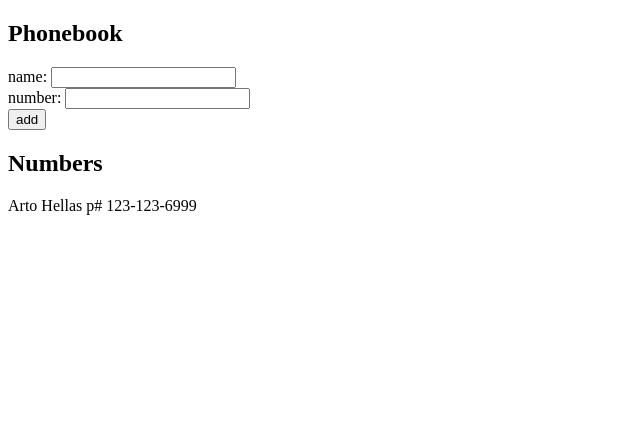
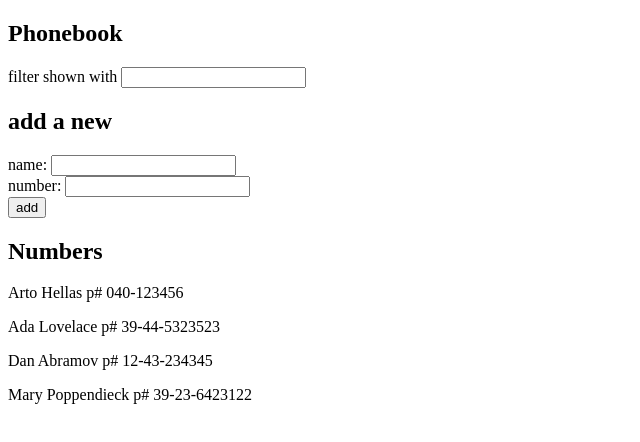
Before and after one commit to DeviantSchemist/fullstackopen_phonebook, a React (Vite) app: page / in a window 1280 px wide. Shown: the top 442 px of the page, without its empty margins (0-640 px from the left). Built offline with nearby package versions, Linux system fonts and the light colour scheme.

Commit message:
exercise 2.9

```diff
--- a/src/App.jsx
+++ b/src/App.jsx
@@ -2,14 +2,20 @@
 
 const App = () => {
   const [persons, setPersons] = useState([
-    { name: 'Arto Hellas', phone: '123-123-6999' }
+    { name: 'Arto Hellas', number: '040-123456', id: 1 },
+    { name: 'Ada Lovelace', number: '39-44-5323523', id: 2 },
+    { name: 'Dan Abramov', number: '12-43-234345', id: 3 },
+    { name: 'Mary Poppendieck', number: '39-23-6423122', id: 4 }
   ])
   const [newName, setNewName] = useState('')
   const [phoneNum, setPhoneNum] = useState('')
 
+  const [filterState, setFilterState] = useState('')
+  const [filterPeople, setFilteredPeople] = useState([])
+
   const handleSubmit = event => {
     event.preventDefault();
-    const newPerson = { name: newName, phone: phoneNum };
+    const newPerson = { name: newName, number: phoneNum };
     const personExists = persons.find(person => JSON.stringify(person) === JSON.stringify(newPerson));
     if (!personExists) {
       setPersons(persons.concat(newPerson));
@@ -24,6 +30,10 @@
   return (
     <div>
       <h2>Phonebook</h2>
+      <span>filter shown with </span>
+      <input type="text" value={filterState} onChange={(event) => setFilterState(event.target.value)} />
+      <br />
+      <h2>add a new</h2>
       <form>
         <div>
           name: <input value={newName} onChange={(event) => setNewName(event.target.value)} />
@@ -36,7 +46,10 @@
         </div>
       </form>
       <h2>Numbers</h2>
-      {persons.map(person => <p key={person.name}>{person.name} p# {person.phone}</p>)}
+      {/* {persons.map(person => <p key={person.name}>{person.name} p# {person.number}</p>)} */}
+      {filterState ? persons.filter(person => person.name.toLowerCase().includes(filterState.toLowerCase())).map(person => <p key={person.name}>{person.name} p# {person.number}</p>)
+        : persons.map(person => <p key={person.name}>{person.name} p# {person.number}</p>)}
+
     </div>
   )
 }
```
